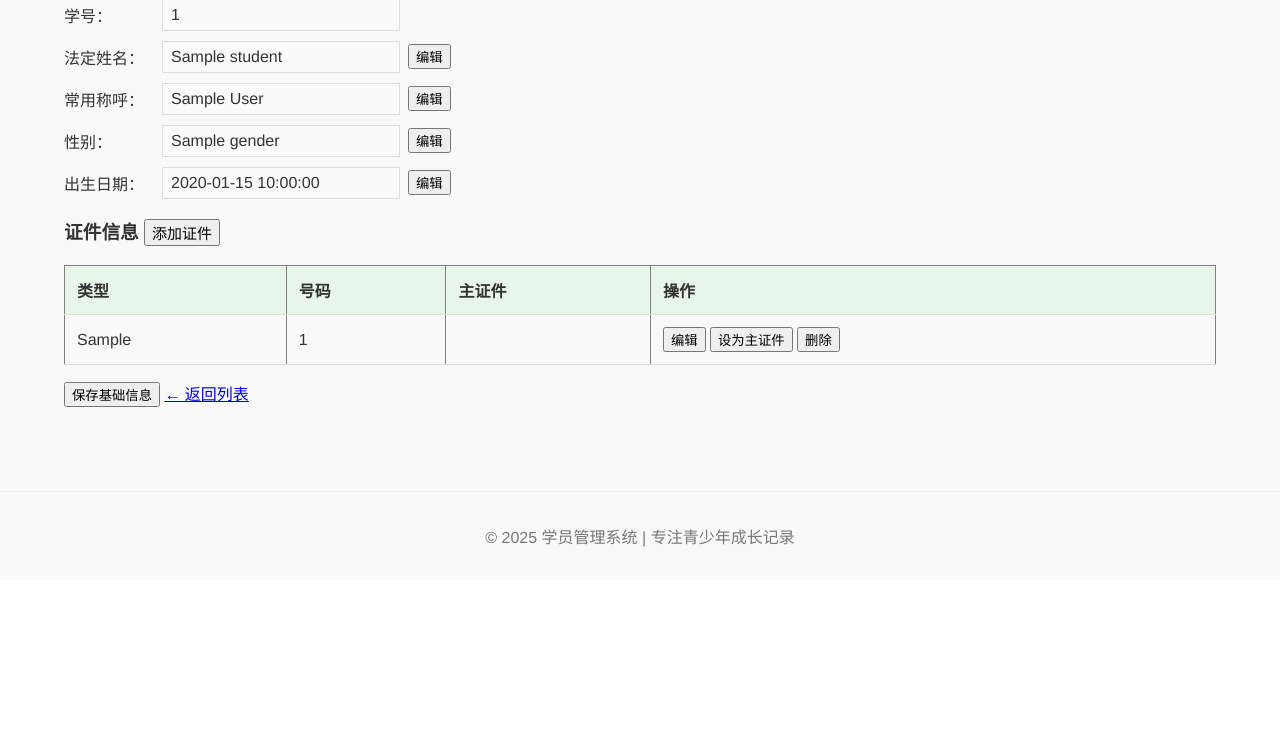
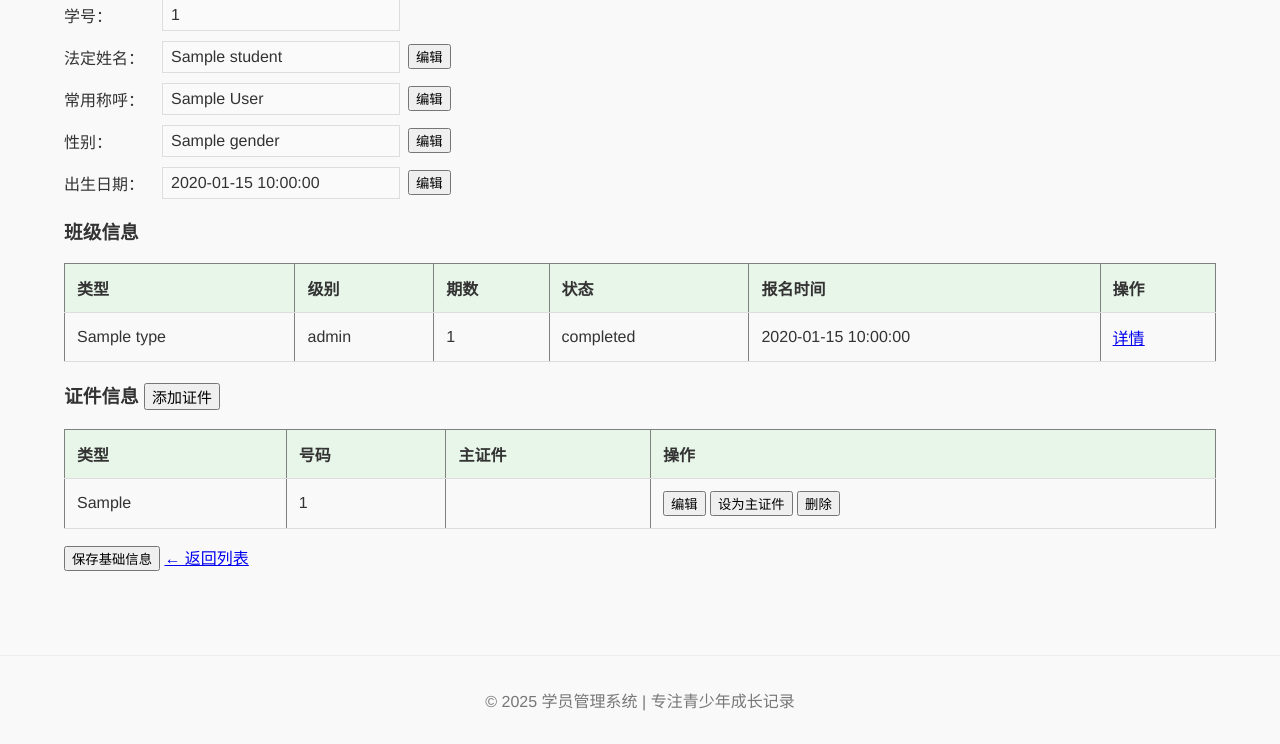
Before and after one commit to BK-Y/class-snap-tool, a Flask app: template web/templates/students/detail.html in a window 1280 px wide. Shown: the part 233-977 px from the top of the page. Before the commit the page ends 780 px from the top, so only its background shows below. Run offline with Flask 3, Linux system fonts and the light colour scheme; the template is opened without the code that fills it: most values are stand-ins (such as "Sample title", 1, 10 or a date in 2020).

Commit message:
Show enrolled classes on student detail page with DAO support

```diff
--- a/web/templates/students/detail.html
+++ b/web/templates/students/detail.html
@@ -82,6 +82,28 @@
 		<div class="field-value" id="view_birthday">{{ student.birthday or '—' }}</div>
 		<button type="button" onclick="openEditModal('birthday', '出生日期', 'birthday', null, '改为：请选择年月日（月份/日期可选 00 表示未提供）')">编辑</button>
 	</div>
+
+	<!-- 班级信息块 -->
+	<h3>班级信息</h3>
+	{% if student_classes and student_classes|length > 0 %}
+	<table border="1" cellpadding="6" style="margin-bottom:1em;">
+		<tr>
+			<th>类型</th><th>级别</th><th>期数</th><th>状态</th><th>报名时间</th><th>操作</th>
+		</tr>
+		{% for c in student_classes %}
+		<tr>
+			<td>{{ c['type'] }}</td>
+			<td>{{ c['level'] }}</td>
+			<td>{{ c['group_number'] }}</td>
+			<td>{{ c['status'] }}</td>
+			<td>{{ c['enrolled_at'] }}</td>
+			<td><a href="{{ url_for('classes.manage_class_students', class_id=c['id']) }}">详情</a></td>
+		</tr>
+		{% endfor %}
+	</table>
+	{% else %}
+	<p style="color:#888;">未报名任何班级</p>
+	{% endif %}
 
 <!-- 证件信息块开始 -->
 <h3 id="documents_section">证件信息 <button type="button" onclick="openAddDocModal()" style="font-size:0.8em;">添加证件</button></h3>
--- a/web/views/students.py
+++ b/web/views/students.py
@@ -16,6 +16,7 @@ from dao.student_dao import (
     list_doc_types,
     add_doc_type,
 )
+from dao.enrollment_dao import list_classes_for_student
 from db import get_db
 
 students_bp = Blueprint("students", __name__)
@@ -270,6 +271,8 @@ def student_detail(student_number):
         if not student:
             return "学员不存在", 404
         documents = list_student_documents(conn, student['id'])
+        # also load class enrollment info for display
+        student_classes = list_classes_for_student(conn, student['id'])
         # load types for use in page (will refresh after modifications below)
         doc_types = []
         if request.method == 'POST':
@@ -332,6 +335,8 @@ def student_detail(student_number):
                         flash('同类型证件已存在，无法修改', 'error')
             # 操作后刷新数据
             documents = list_student_documents(conn, student['id'])
+            # 更新学生班级列表也有必要（虽然添加证件不会影响）
+            student_classes = list_classes_for_student(conn, student['id'])
             # 操作后重新读取证件类型
             doc_types = [dict(r) for r in list_doc_types(conn)]
     birthday_year, birthday_month, birthday_day = _split_birthday_for_form(student["birthday"])
@@ -353,6 +358,7 @@ def student_detail(student_number):
         "students/detail.html",
         student=student,
         documents=documents,
+        student_classes=student_classes,
         doc_types=doc_types,
         form_data=default_form_data,
         current_year=current_year,
```
Also changed, not shown: dao/enrollment_dao.py (+15 -0 lines).
